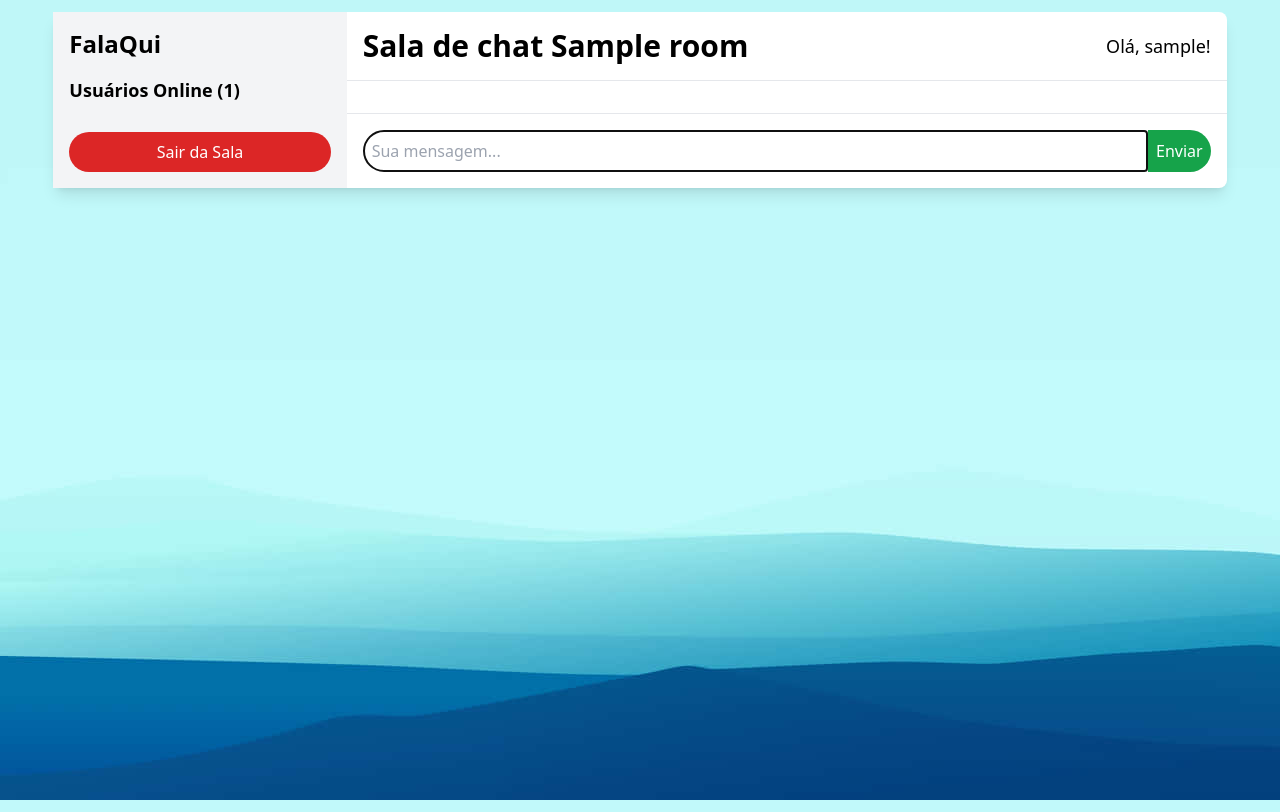
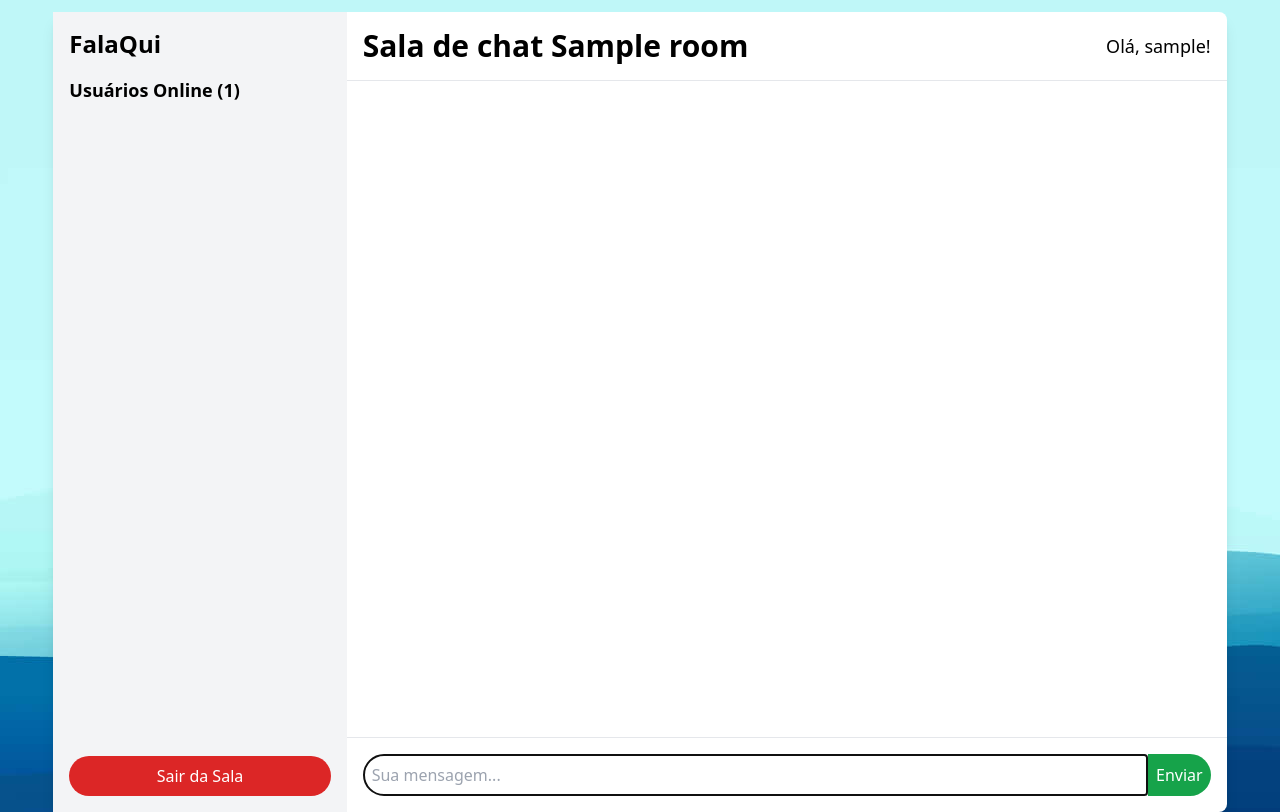
Before and after one commit to JoaoVictorCRP/chatapp-flask, a Flask app: template templates/chat.html in a window 1280 px wide. Run offline with Flask 3, Linux system fonts and the light colour scheme; the template is opened without the code that fills it: most values are stand-ins (such as "Sample title", 1, 10 or a date in 2020); parts of the project's set-up code (start-up, migrations or seed data) failed here and were passed over; some libraries are stand-ins or nearby versions.

Commit message:
chat div height is now fixed

```diff
--- a/templates/chat.html
+++ b/templates/chat.html
@@ -12,7 +12,7 @@
 </head>
 <body class="bg-[url('../static/img/background-chat.png')]">
     <div class="flex justify-center mt-3">
-        <div class="bg-white rounded-lg shadow-lg flex w-11/12 h-5/6">
+        <div class="bg-white rounded-lg shadow-lg flex w-11/12 h-screen">
             <!-- Sidebar -->
             <div class="w-1/4 bg-gray-100 p-4 flex flex-col justify-between">
                 <div>
@@ -26,12 +26,12 @@
             </div>
 
             <!-- Chat Area -->
-            <div class="w-3/4 flex flex-col">
+            <div class="w-3/4 flex flex-col h-screen">
                 <div class="flex justify-between items-center p-4 border-b">
                     <h1 class="text-3xl font-bold">Sala de chat {{ room }}</h1>
                     <span class="text-lg">Olá, {{ username }}!</span>
                 </div>
-                <div id="messages" class="flex-1 overflow-y-auto p-4">
+                <div id="messages" class="flex-1 overflow-y-auto p-4 h-full">
                     <div class="chat-div"></div>
                 </div>
                 <div class="p-4 border-t flex items-center">
```
